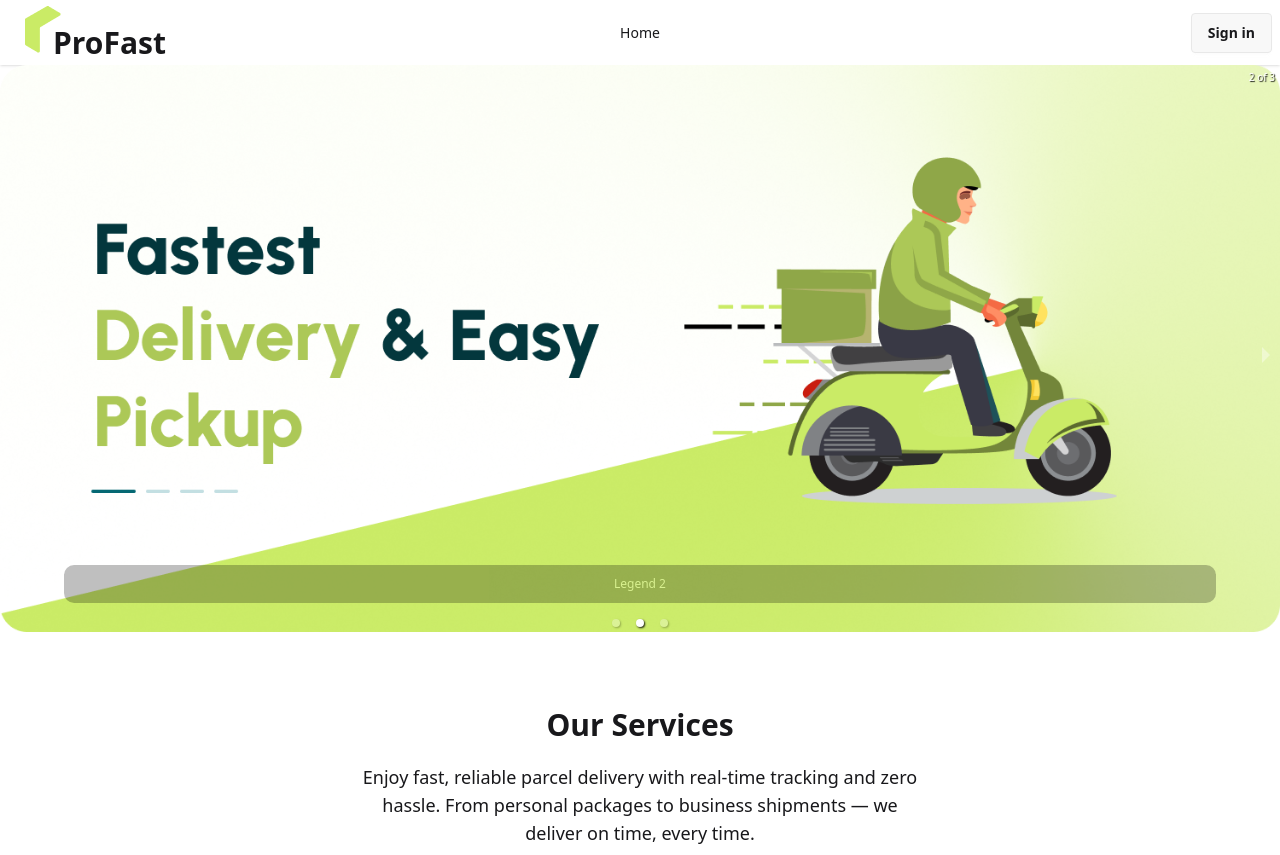
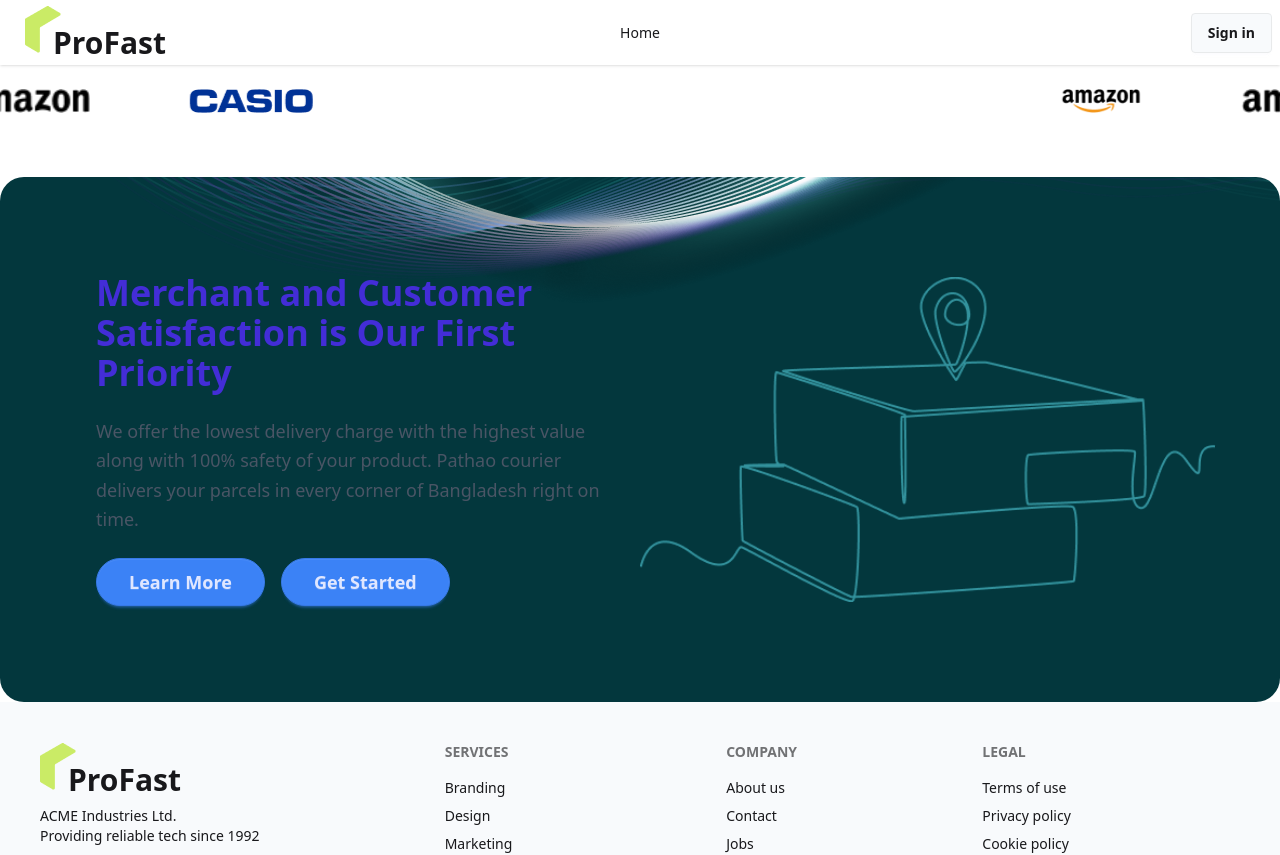
Before and after one commit to khokan/node-client, a React (Vite) app: page / in a window 1280 px wide. Shown: the top 855 px of the page. Built offline with nearby package versions, Linux system fonts and the light colour scheme; no server answers.

Commit message:
react-fast-marquee added

```diff
--- a/package.json
+++ b/package.json
@@ -15,6 +15,7 @@
     "@fortawesome/react-fontawesome": "^0.2.2",
     "@tailwindcss/vite": "^4.1.6",
     "@tanstack/react-query": "^5.77.0",
+    "aos": "^2.3.4",
     "axios": "^1.9.0",
     "firebase": "^11.7.3",
     "localforage": "^1.10.0",
@@ -23,6 +24,7 @@
     "motion": "^12.12.2",
     "react": "^19.1.0",
     "react-dom": "^19.1.0",
+    "react-fast-marquee": "^1.6.5",
     "react-helmet-async": "^2.0.5",
     "react-hot-toast": "^2.5.2",
     "react-icons": "^5.5.0",
@@ -38,7 +40,7 @@
     "@types/react": "^19.1.2",
     "@types/react-dom": "^19.1.2",
     "@vitejs/plugin-react": "^4.4.1",
-    "daisyui": "^5.0.35",
+    "daisyui": "^5.0.43",
     "eslint": "^9.25.0",
     "eslint-plugin-react-hooks": "^5.2.0",
     "eslint-plugin-react-refresh": "^0.4.19",
--- a/zap-shift-client/src/components/Authentication/SignIn.jsx
+++ b/zap-shift-client/src/components/Authentication/SignIn.jsx
@@ -6,6 +6,7 @@ import axios from "axios";
 import { AuthContext } from "../../contexts/AuthContext";
 import signinLottie from "../../assets/signInLottie.json";
 import Lottie from "lottie-react";
+import authImage from "../../assets/authImage.png";
 
 const SignIn = () => {
   const { signInUser, signInGoogle } = use(AuthContext);
@@ -66,9 +67,9 @@ const SignIn = () => {
 
   return (
     <>
-      <div className="flex flex-col lg:flex-row-reverse justify-center items-center mt-2 ">
+      <div className="flex flex-col lg:flex-row-reverse justify-center items-center mt-2 mx-auto ">
         <div className="w-[300px] md:w-[450px]">
-          <Lottie animationData={signinLottie} loop={true} />
+          <img src={authImage} alt="" />
         </div>
         <div className="card w-full max-w-sm shrink-0 shadow-2xl py-5">
           <h2 className="font-semibold text-xl text-center">SignIn Page</h2>
--- a/zap-shift-client/src/components/Home/Home.jsx
+++ b/zap-shift-client/src/components/Home/Home.jsx
@@ -1,12 +1,17 @@
 import React, { Suspense, use } from "react";
 import Banner from "./Banner";
 import Services from "../Services/Services";
+import MerchantPriority from "../Services/MerchantPriority";
+import Logo from "../Shared/Logo";
+import LogoSliderSection from "./LogoSliderSection";
 
 const Home = () => {
   return (
     <div>
-      <Banner />
-      <Services />
+      {/* <Banner />
+      // <Services /> */}
+      <LogoSliderSection/>
+      <MerchantPriority />
     </div>
   );
 };
--- /dev/null
+++ b/zap-shift-client/src/components/Home/LogoSliderSection.jsx
@@ -0,0 +1,40 @@
+import React from 'react';
+import Marquee from 'react-fast-marquee';
+
+import logo1 from '../../assets/brands/amazon.png';
+import logo2 from '../../assets/brands/amazon_vector.png';
+import logo3 from '../../assets/brands/casio.png';
+// import logo1 from '../../assets/brands/amazon.png';
+// import logo1 from '../../assets/brands/amazon.png';
+// import logo1 from '../../assets/brands/amazon.png';
+
+
+const logos = [logo1, logo2, logo3];
+
+const LogoSliderSection = () => {
+  return (
+    <section className="bg-white py-6">
+      <div className="overflow-hidden">
+        <Marquee
+          direction="left"
+          speed={40}
+          pauseOnHover={true}
+          gradient={false}
+        >
+          <div className="flex items-center gap-[100px] h-[24px]">
+            {logos.map((logo, idx) => (
+              <img
+                key={idx}
+                src={logo}
+                alt={`Company Logo ${idx}`}
+                className="h-full object-contain"
+              />
+            ))}
+          </div>
+        </Marquee>
+      </div>
+    </section>
+  );
+};
+
+export default LogoSliderSection;
--- /dev/null
+++ b/zap-shift-client/src/components/Services/MerchantPriority.jsx
@@ -0,0 +1,45 @@
+import React from 'react';
+import sampleImage from '../../assets/location-merchant.png';
+import BackImage2 from '../../assets/location-merchant.png';
+
+// 📌 Replace with your actual image path
+
+const MerchantPriority = () => {
+  return (
+    <section data-aos="fade-zoom-in" className="p-16 bg-[#03373D]  bg-[url('assets/be-a-merchant-bg.png')] bg-no-repeat rounded-3xl mt-10">
+      <div className="max-w-6xl mx-auto flex flex-col md:flex-row items-center">
+
+        {/* Text side */}
+        <div className="md:w-1/2 p-8 space-y-6 text-center md:text-left">
+          <h2 className="text-3xl md:text-4xl font-bold text-indigo-700">
+            Merchant and Customer Satisfaction is Our First Priority
+          </h2>
+          <p className="text-gray-600 text-lg leading-relaxed">
+            We offer the lowest delivery charge with the highest value along
+            with 100% safety of your product. Pathao courier delivers your
+            parcels in every corner of Bangladesh right on time.
+          </p>
+          <div className="flex justify-center md:justify-start gap-4">
+            <button className="btn btn-primary btn-lg rounded-full px-8">
+              Learn More
+            </button>
+            <button className="btn btn-primary btn-lg rounded-full px-8">
+              Get Started
+            </button>
+          </div>
+        </div>
+
+        {/* Image side */}
+        <div className="md:w-1/2">
+          <img
+            src={sampleImage}
+            alt="Merchant & Customer Satisfaction"
+            className="w-full h-full object-cover"
+          />
+        </div>
+      </div>
+    </section>
+  );
+};
+
+export default MerchantPriority;
--- a/zap-shift-client/src/index.css
+++ b/zap-shift-client/src/index.css
@@ -1,6 +1,26 @@
 @import url("https://fonts.googleapis.com/css2?family=Urbanist:ital,wght@0,100..900;1,100..900&display=swap");
 @import "tailwindcss";
 @plugin "daisyui";
+
+@plugin "daisyui/theme" {
+  name: "light";
+  default: true;
+  --color-primary: #3b82f6; /* Blue-500: Professional, trustworthy */
+  --color-secondary: #f97316; /* Orange-500: Energetic, engaging */
+  --color-accent: #1e293b; /* Slate-500: Neutral, soft contrast */
+  --color-base-200: #f8fafc; /* Slate-50: Very light background */
+  --color-base-300: #e2e8f0; /* Slate-200: Light, subtle borders */
+}
+
+@plugin "daisyui/theme" {
+  name: "dark";
+  default: false;
+  --color-primary: #60a5fa; /* Blue-400: Brighter for dark mode */
+  --color-secondary: #fb923c; /* Orange-400: Softer for dark mode */
+  --color-accent: #94a3b8; /* Slate-400: Lighter contrast */
+  --color-base-200: #1e293b; /* Slate-800: Dark background */
+  --color-base-300: #334155; /* Slate-700: Darker borders */
+}
 
 .urbanist-font > {
   font-family: "Urbanist", sans-serif;
--- a/zap-shift-client/src/main.jsx
+++ b/zap-shift-client/src/main.jsx
@@ -8,6 +8,10 @@ import router from "./router/router";
 import { Toaster } from "react-hot-toast";
 
 const root = document.getElementById("root");
+import AOS from 'aos';
+import 'aos/dist/aos.css'; // You can also use <link> for styles
+// ..
+AOS.init();
 
 ReactDOM.createRoot(root).render(
   <StrictMode>
```
Also changed, not shown: 1 other file (tests, documents, lock files or other folders).
